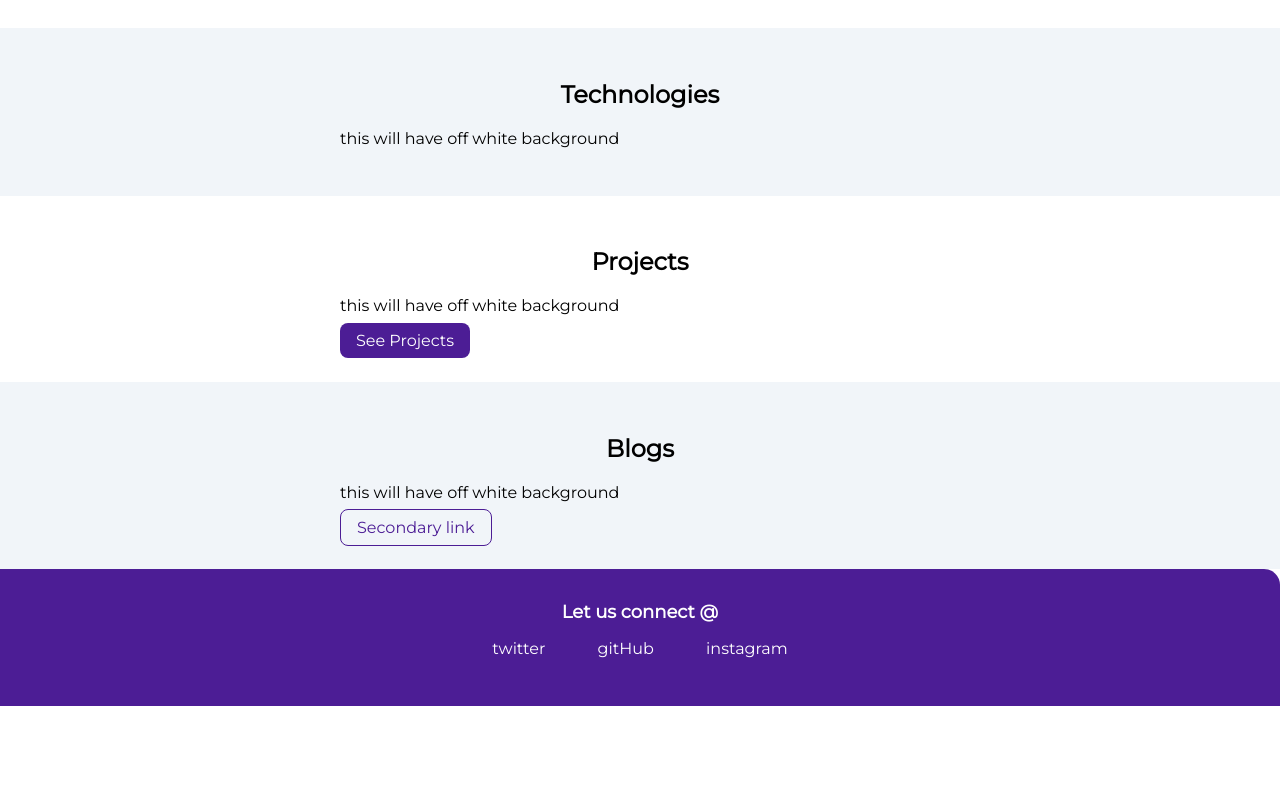
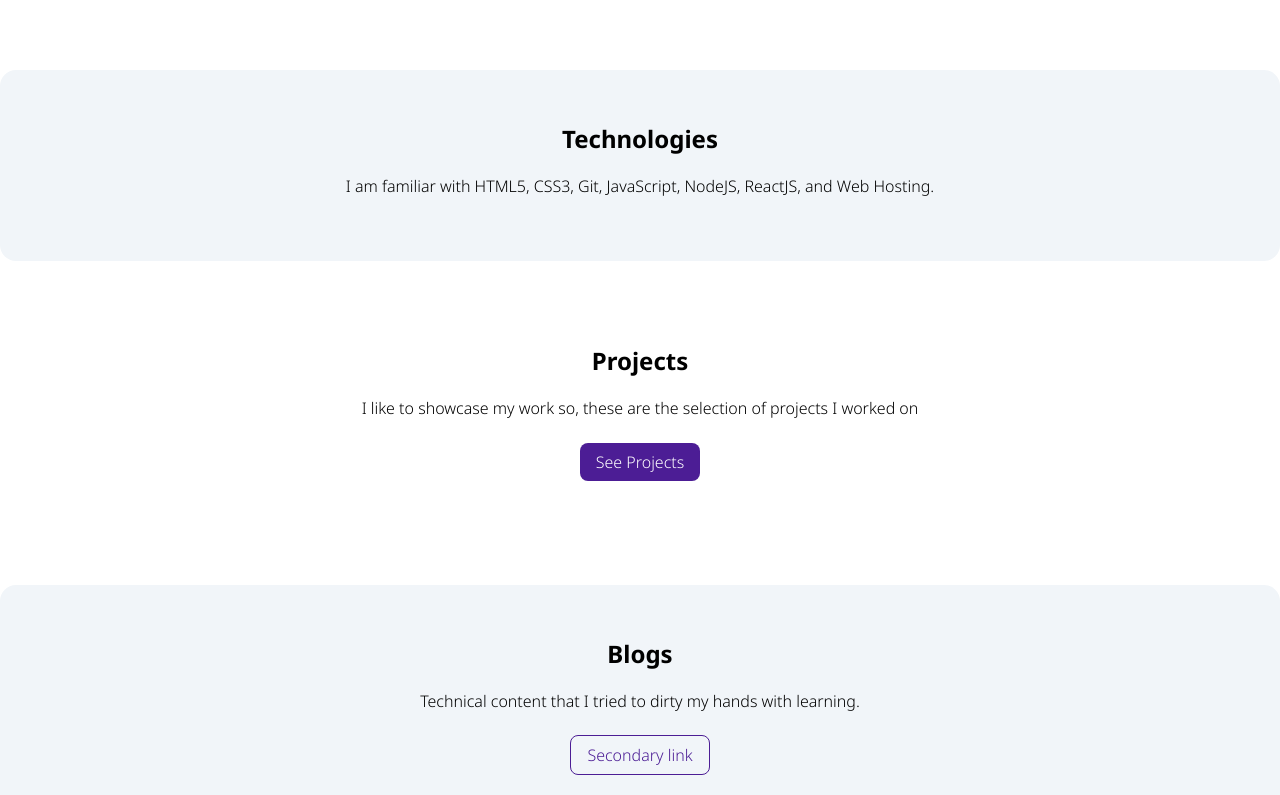
Before and after one commit to srig14/srdhr-portfolio, a plain HTML site: page index.html in a window 1280 px wide. Shown: the part 452-1247 px from the top of the page. Before the commit the page ends 1158 px from the top, so only its background shows below. Drawn offline with Linux system fonts and the light colour scheme.

Commit message:
feat- added project pge

```diff
--- a/index.html
+++ b/index.html
@@ -11,8 +11,8 @@
             <div class = "nav-brand">Sreedhar Gandham</div>
             <ul class = "list-non-bullet nav-pills">
                 <li class = "list-item-inline"><a class = "link link-active" href="#">home</a></li>
-                <li class = "list-item-inline"><a class = "link" href = "#">projects</a></li>
-                <li class = "list-item-inline"><a class = "link" href = "#">blogs</a></li>
+                <li class = "list-item-inline"><a class = "link" href = "projects.html">projects</a></li>
+                <li class = "list-item-inline"><a class = "link" href = "blogs.html">blogs</a></li>
             </ul>
         </nav>
         <header class = "hero">
@@ -22,32 +22,32 @@
         <section class = "section ow" >
             <div class = "container container-center">
                 <h1>Technologies</h3>
-                <p>this will have off white background</p>
+                <p>I am familiar with HTML5, CSS3, Git, JavaScript, NodeJS, ReactJS, and Web Hosting.</p>
 
             </div>
         </section>
         <section class = "section" >
-            <div class = "container container-center">
+            <div class = "container container-center web">
                 <h1>Projects</h3>
-                <p>this will have off white background</p>
-                <a class = "link primary-link" href = "#">See Projects</a>
+                <p>I like to showcase my work so, these are the selection of projects I worked on  </p>
+                <a class = "link primary-link" href = "projects.html">See Projects</a>
 
             </div>
         </section>
         <section class = "section ow" >
-            <div class = "container container-center">
+            <div class = "container container-center web">
                 <h1>Blogs</h3>
-                <p>this will have off white background</p>
-                <a class = "link secondary-link" href = "#">Secondary link</a>
+                <p>Technical content that I tried to dirty my hands with learning.</p>
+                <a class = "link secondary-link" href = "blogs.html">Secondary link</a>
 
             </div>
         </section>
         <footer class = "footer">
-            <div class = "footer-header">Let us connect @</div>
+            <div class = "footer-header">Let us connect</div>
             <ul class = "list-non-bullet social-links">
-                <li class = "list-item-inline"><a href = "#" class = "link">twitter</a></li>
-                <li class = "list-item-inline"><a href = "#" class = "link">gitHub</a></li>
-                <li class = "list-item-inline"><a href = "#" class = "link" >instagram</a></li>
+                <li class = "list-item-inline"><a target="_blank" href = "https://twitter.com/SriG2028" class = "link"><strong>@twitter</strong></a></li>
+                <li class = "list-item-inline"><a target="_blank" href = "https://github.com/srig14" class = "link"><strong>@github</strong></a></li>
+
             </ul>
         </footer>
 
--- a/styles.css
+++ b/styles.css
@@ -1,8 +1,9 @@
-@import url('https://fonts.googleapis.com/css2?family=Montserrat:ital,wght@0,400;1,700&display=swap');
+@import url('https://fonts.googleapis.com/css2?family=Montserrat:ital,wght@0,300;0,400;0,700;0,800;1,700&family=Noto+Sans:wght@300;700&display=swap');
+body{
+    font-family: 'Montserrat', sans-serif;
+    font-family: 'Noto Sans', sans-serif;
+margin : 0px;
 
-body{
-font-family: 'Montserrat', sans-serif;
-margin : 0px;
 }
 
 
@@ -16,6 +17,10 @@ margin : 0px;
 
     max-width: 600px;
     margin : auto;
+}
+
+.container-center p{
+    margin-bottom : 32px;
 }
 
 :root {
@@ -38,6 +43,8 @@ margin : 0px;
     text-decoration : none;
     padding : 0.5rem 1rem;
     border-radius : 0.5rem;
+
+
 
 }
 
@@ -100,21 +107,27 @@ hr{
 
 .hero .heading-inverted{
     color : var(--primary-color);
+    font-weight: 700px;
 }
 
 
 .section{
     padding : 2rem;
+    text-align : center;
+    margin : 2rem 0;
+
+
 
 }
 
-.section h1{
-    text-align : center;
+.section .web{
+padding-bottom: 3rem;
 }
 
 
 .ow{
-    background-color: var(--off-white)
+    background-color: var(--off-white);
+    border-radius : 1rem;
 }
 
 .footer{
```
Also changed, not shown: projects.html (added, +50 -0 lines), blogs.html (added).
